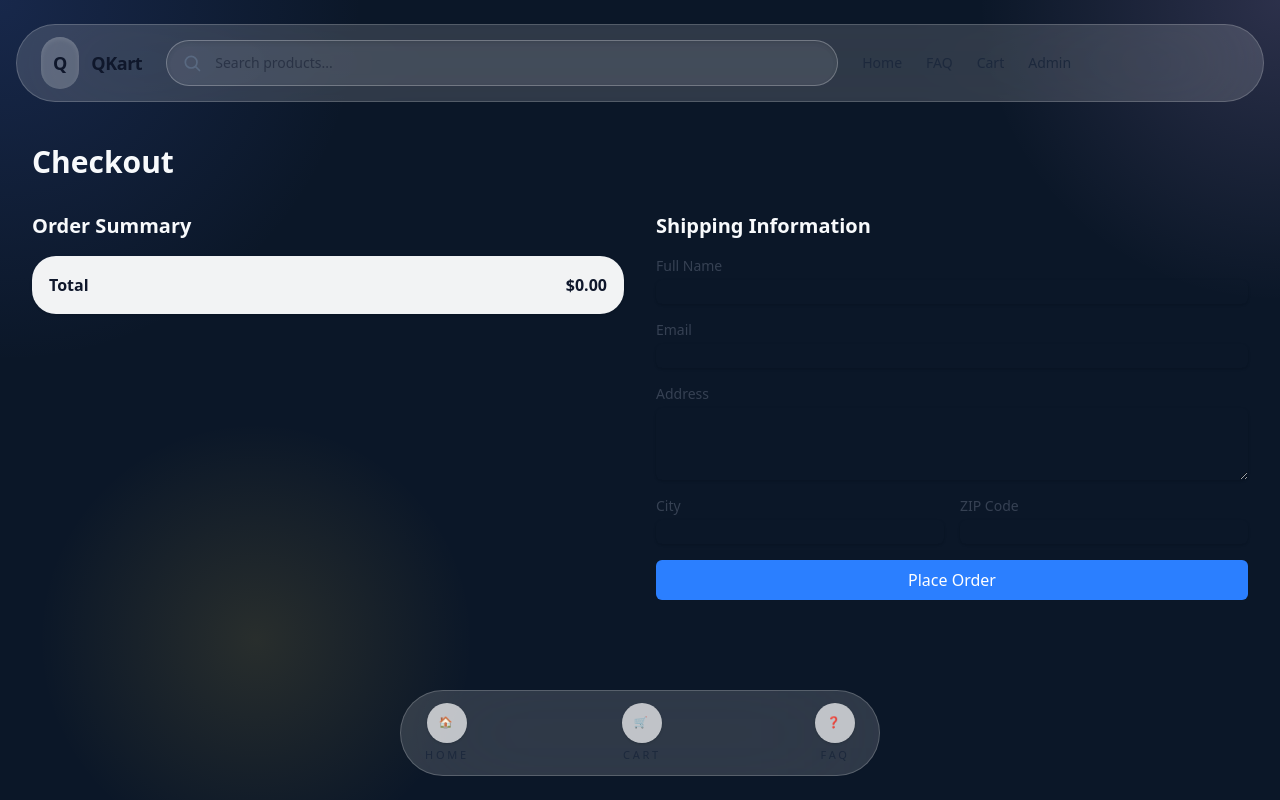
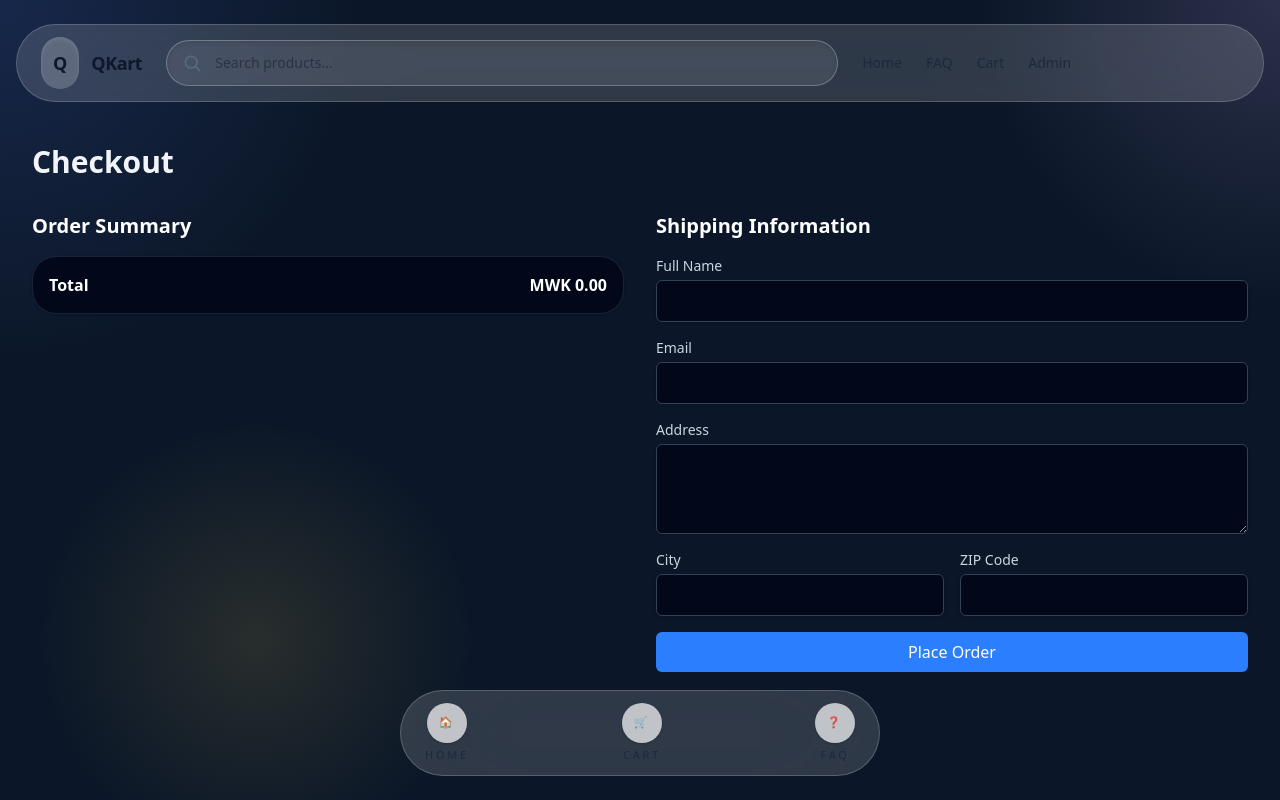
Before and after one commit to victor200003x/qkart-marketplace, a Next.js app: page /checkout in a window 1280 px wide. Built offline with nearby package versions, Linux system fonts and the light colour scheme.

Commit message:
UI: improve dark theme contrast and switch pricing to MWK

```diff
--- a/app/checkout/page.tsx
+++ b/app/checkout/page.tsx
@@ -57,21 +57,21 @@ export default function Checkout() {
   }, {});
 
   return (
-    <div className="max-w-7xl mx-auto px-4 sm:px-6 lg:px-8 py-8">
+    <div className="max-w-7xl mx-auto px-4 sm:px-6 lg:px-8 py-8 text-slate-100">
       <h1 className="text-3xl font-bold mb-8">Checkout</h1>
       <div className="grid grid-cols-1 lg:grid-cols-2 gap-8">
         <div>
-          <h2 className="text-xl font-semibold mb-4">Order Summary</h2>
+          <h2 className="text-xl font-semibold mb-4 text-white">Order Summary</h2>
           <div className="space-y-6">
             {Object.entries(offersByShop).map(([shopId, shopItems]) => (
-              <div key={shopId} className="rounded-3xl border border-slate-200/10 bg-white/95 p-4 shadow-sm">
-                <p className="font-semibold text-slate-800">Vendor: {shopId}</p>
+              <div key={shopId} className="rounded-3xl border border-slate-700/50 bg-slate-950/90 p-4 shadow-sm">
+                <p className="font-semibold text-white">Vendor: {shopId}</p>
                 <div className="mt-4 space-y-4">
-                  <label className="block text-sm font-medium text-slate-700">Payment method</label>
+                  <label className="block text-sm font-medium text-slate-300">Payment method</label>
                   <select
                     value={paymentSelections[shopId] ?? 'online'}
                     onChange={e => setPaymentSelections(prev => ({ ...prev, [shopId]: e.target.value as PaymentMethod }))}
-                    className="mt-2 w-full rounded-md border border-gray-300 bg-white px-3 py-2 text-sm text-slate-800"
+                    className="mt-2 w-full rounded-md border border-slate-700 bg-slate-900 px-3 py-2 text-sm text-slate-100"
                   >
                     <option value="online">Pay Now (online)</option>
                     <option value="cash_on_delivery">Pay on Delivery 🚚</option>
@@ -79,48 +79,48 @@ export default function Checkout() {
                     <option value="pickup">Pay on Pickup</option>
                   </select>
                   {paymentSelections[shopId] === 'mobile_money_manual' && (
-                    <div className="rounded-2xl border border-blue-200/30 bg-blue-50/80 p-3 text-sm text-slate-700">
-                      <p className="font-semibold text-slate-900">Mobile money instructions</p>
+                    <div className="rounded-2xl border border-blue-200/30 bg-blue-50/10 p-3 text-sm text-slate-100">
+                      <p className="font-semibold text-white">Mobile money instructions</p>
                       <p className="mt-2">Send payment to <strong>Airtel Money 999-000</strong> with reference <strong>{shopId}</strong>.</p>
-                      <p className="mt-1 text-slate-500">Admin will verify this payment manually.</p>
+                      <p className="mt-1 text-slate-400">Admin will verify this payment manually.</p>
                     </div>
                   )}
                   {paymentSelections[shopId] === 'pickup' && (
-                    <div className="rounded-2xl border border-slate-200/30 bg-slate-50/80 p-3 text-sm text-slate-700">
-                      <p className="font-semibold text-slate-900">Pickup instructions</p>
+                    <div className="rounded-2xl border border-slate-700/30 bg-slate-800/80 p-3 text-sm text-slate-100">
+                      <p className="font-semibold text-white">Pickup instructions</p>
                       <p className="mt-2">You'll pay when collecting your order from the vendor.</p>
                     </div>
                   )}
                   <div className="space-y-3">
                     {shopItems.map(item => (
-                      <div key={item.shopProduct.id} className="flex justify-between text-sm text-slate-700">
+                      <div key={item.shopProduct.id} className="flex justify-between text-sm text-slate-200">
                         <span>{item.product.name} × {item.quantity}</span>
-                        <span>${((item.shopProduct.discountPrice ?? item.shopProduct.price) * item.quantity).toFixed(2)}</span>
+                        <span>MWK {((item.shopProduct.discountPrice ?? item.shopProduct.price) * item.quantity).toFixed(2)}</span>
                       </div>
                     ))}
                   </div>
-                  <div className="border-t pt-3 text-sm font-semibold text-slate-900">
+                  <div className="border-t pt-3 text-sm font-semibold text-white">
                     <div className="flex justify-between">
                       <span>Vendor subtotal</span>
-                      <span>${shopItems.reduce((sum, item) => sum + (item.shopProduct.discountPrice ?? item.shopProduct.price) * item.quantity, 0).toFixed(2)}</span>
+                      <span>MWK {shopItems.reduce((sum, item) => sum + (item.shopProduct.discountPrice ?? item.shopProduct.price) * item.quantity, 0).toFixed(2)}</span>
                     </div>
                   </div>
                 </div>
               </div>
             ))}
-            <div className="rounded-3xl border border-slate-200/10 bg-white/95 p-4 shadow-sm">
-              <div className="flex justify-between font-bold text-slate-900">
+            <div className="rounded-3xl border border-slate-700/50 bg-slate-950/90 p-4 shadow-sm">
+              <div className="flex justify-between font-bold text-white">
                 <span>Total</span>
-                <span>${total.toFixed(2)}</span>
+                <span>MWK {total.toFixed(2)}</span>
               </div>
             </div>
           </div>
         </div>
         <div>
-          <h2 className="text-xl font-semibold mb-4">Shipping Information</h2>
+          <h2 className="text-xl font-semibold mb-4 text-white">Shipping Information</h2>
           <form onSubmit={handleSubmit} className="space-y-4">
             <div>
-              <label htmlFor="name" className="block text-sm font-medium text-gray-700">
+              <label htmlFor="name" className="block text-sm font-medium text-slate-300">
                 Full Name
               </label>
               <input
@@ -130,11 +130,11 @@ export default function Checkout() {
                 required
                 value={formData.name}
                 onChange={handleChange}
-                className="mt-1 block w-full border-gray-300 rounded-md shadow-sm focus:ring-blue-500 focus:border-blue-500"
+                className="mt-1 block w-full rounded-md border border-slate-700 bg-slate-950/90 px-3 py-2 text-slate-100 shadow-sm focus:ring-blue-500 focus:border-blue-500"
               />
             </div>
             <div>
-              <label htmlFor="email" className="block text-sm font-medium text-gray-700">
+              <label htmlFor="email" className="block text-sm font-medium text-slate-300">
                 Email
               </label>
               <input
@@ -144,11 +144,11 @@ export default function Checkout() {
                 required
                 value={formData.email}
                 onChange={handleChange}
-                className="mt-1 block w-full border-gray-300 rounded-md shadow-sm focus:ring-blue-500 focus:border-blue-500"
+                className="mt-1 block w-full rounded-md border border-slate-700 bg-slate-950/90 px-3 py-2 text-slate-100 shadow-sm focus:ring-blue-500 focus:border-blue-500"
               />
             </div>
             <div>
-              <label htmlFor="address" className="block text-sm font-medium text-gray-700">
+              <label htmlFor="address" className="block text-sm font-medium text-slate-300">
                 Address
               </label>
               <textarea
@@ -158,12 +158,12 @@ export default function Checkout() {
                 value={formData.address}
                 onChange={handleChange}
                 rows={3}
-                className="mt-1 block w-full border-gray-300 rounded-md shadow-sm focus:ring-blue-500 focus:border-blue-500"
+                className="mt-1 block w-full rounded-md border border-slate-700 bg-slate-950/90 px-3 py-2 text-slate-100 shadow-sm focus:ring-blue-500 focus:border-blue-500"
               />
             </div>
             <div className="grid grid-cols-2 gap-4">
               <div>
-                <label htmlFor="city" className="block text-sm font-medium text-gray-700">
+                <label htmlFor="city" className="block text-sm font-medium text-slate-300">
                   City
                 </label>
                 <input
@@ -173,11 +173,11 @@ export default function Checkout() {
                   required
                   value={formData.city}
                   onChange={handleChange}
-                  className="mt-1 block w-full border-gray-300 rounded-md shadow-sm focus:ring-blue-500 focus:border-blue-500"
+                  className="mt-1 block w-full rounded-md border border-slate-700 bg-slate-950/90 px-3 py-2 text-slate-100 shadow-sm focus:ring-blue-500 focus:border-blue-500"
                 />
               </div>
               <div>
-                <label htmlFor="zipCode" className="block text-sm font-medium text-gray-700">
+                <label htmlFor="zipCode" className="block text-sm font-medium text-slate-300">
                   ZIP Code
                 </label>
                 <input
@@ -187,7 +187,7 @@ export default function Checkout() {
                   required
                   value={formData.zipCode}
                   onChange={handleChange}
-                  className="mt-1 block w-full border-gray-300 rounded-md shadow-sm focus:ring-blue-500 focus:border-blue-500"
+                  className="mt-1 block w-full rounded-md border border-slate-700 bg-slate-950/90 px-3 py-2 text-slate-100 shadow-sm focus:ring-blue-500 focus:border-blue-500"
                 />
               </div>
             </div>
--- a/app/components/Hero.tsx
+++ b/app/components/Hero.tsx
@@ -52,7 +52,7 @@ export default function Hero() {
         </div>
 
         <div className="flex flex-col items-center gap-4 rounded-full border border-white/20 bg-white/20 px-8 py-4 shadow-[0_24px_80px_-32px_rgba(15,23,42,0.45)] backdrop-blur-2xl">
-          <p className="text-2xl font-semibold text-slate-900">From $1.99</p>
+          <p className="text-2xl font-semibold text-slate-900">From MWK 1.99</p>
           <button className="rounded-full bg-white/80 px-10 py-3 text-sm font-semibold text-slate-900 shadow-2xl shadow-slate-900/10 transition hover:bg-white/90">
             Explore fresh now
           </button>
--- a/app/page.tsx
+++ b/app/page.tsx
@@ -121,7 +121,7 @@ export default function Home() {
               </div>
               <span className="rounded-full border border-white/10 bg-white/5 px-4 py-2 text-sm text-slate-200">{section.items.length} product{section.items.length === 1 ? '' : 's'}</span>
             </div>
-            <div className="grid grid-cols-1 gap-6 md:grid-cols-2 lg:grid-cols-3">
+            <div className="grid grid-cols-1 gap-6 md:grid-cols-2 lg:grid-cols-3 auto-rows-fr">
               {section.items.map(product => (
                 <ProductCard key={product.id} product={product} offers={offersByProduct[product.id] || []} shops={shops} />
               ))}
```
Also changed, not shown: app/cart/page.tsx (+16 -16 lines), app/components/ProductCard.tsx (+8 -6 lines), 1 other file (tests, documents, lock files or other folders).
